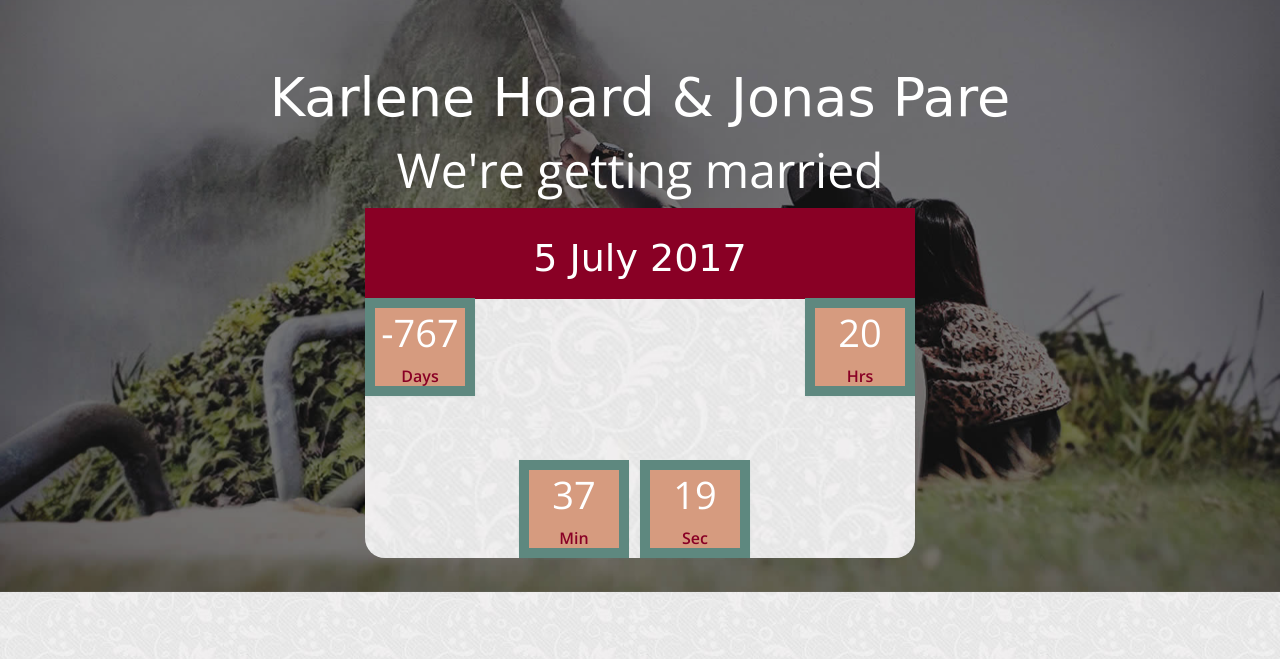
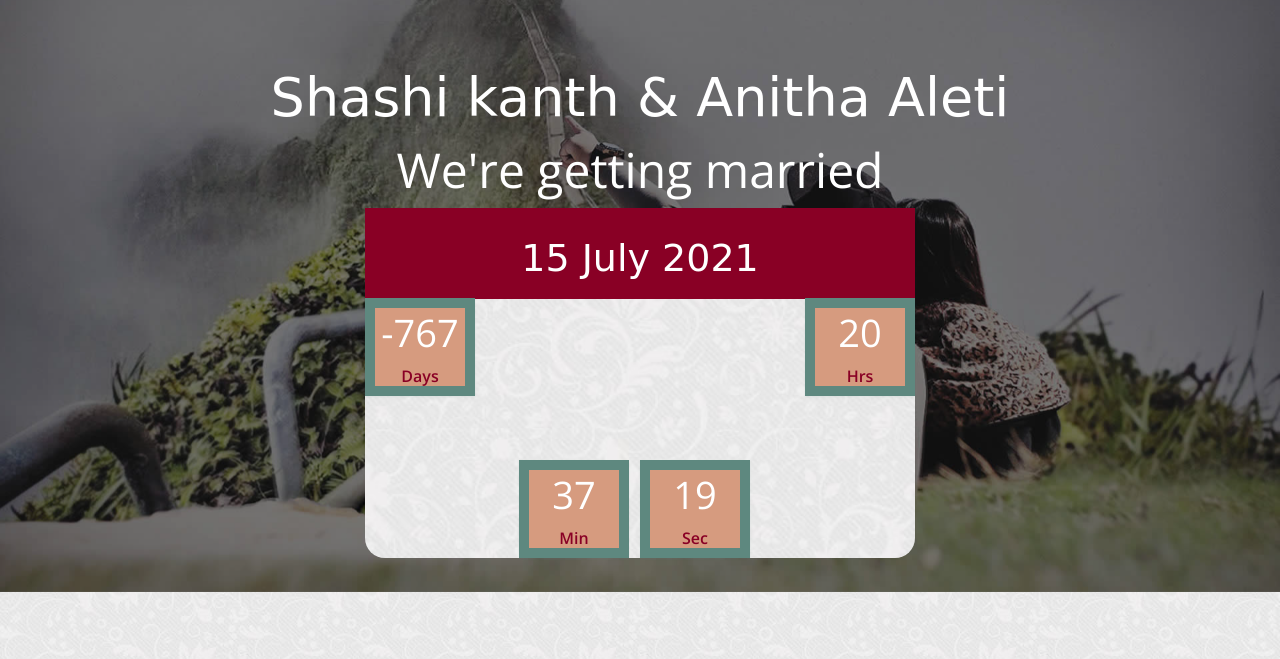
Before and after one commit to soppashashi/soppagitcode, a plain HTML site: page index.html in a window 1280 px wide. Shown: the part 75-734 px from the top of the page. Drawn offline with nearby package versions, Linux system fonts and the light colour scheme; a web font is replaced by a local one.

Commit message:
shashi modified2

```diff
--- a/index.html
+++ b/index.html
@@ -79,11 +79,11 @@
 			<li><img src="images/slider-03.jpg" alt=""></li>
 		</ul>
 		<div class="lbox-details">
-			<h1>Karlene Hoard  & Jonas Pare</h1>
+			<h1>Shashi kanth  & Anitha Aleti</h1>
 			<h2>We're getting married</h3>
 			<div class="countdown main-time clearfix">
 				<div id="timer">
-					<h3> 5 July 2017</h3>
+					<h3> 15 July 2021</h3>
 					<div id="days"></div>
 					<div id="hours"></div>
 					<div id="minutes"></div>
```
